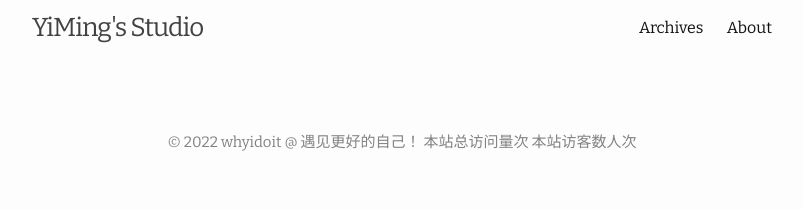
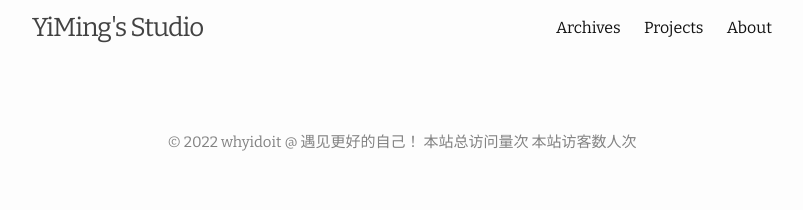
Before and after one commit to namelesstudio/namelesstudio.github.io, a Jekyll site: the page built from index.html, in a window 1280 px wide. Shown: the top 210 px of the page, without its empty margins (238-1041 px from the left). Built offline with Jekyll 4.4.1, drawn with Linux system fonts in a browser that asks for light colours; nearby versions of some CDN libraries; the list of posts is cut into pages by our own code; comment, search, counter and statistics services are not loaded.

Commit message:
Update default.html

```diff
--- a/_layouts/default.html
+++ b/_layouts/default.html
@@ -9,6 +9,7 @@
         <a class="site-title" href="{{ "/" | relative_url }}">{{ site.title | escape }}</a>
         <nav class="site-nav">
           <a class="page-link" href="/archive">Archives</a>
+          <a class="page-link" href="/project">Projects</a>
           <a class="page-link" href="/about">About</a>
         </nav>
       </div>
```
